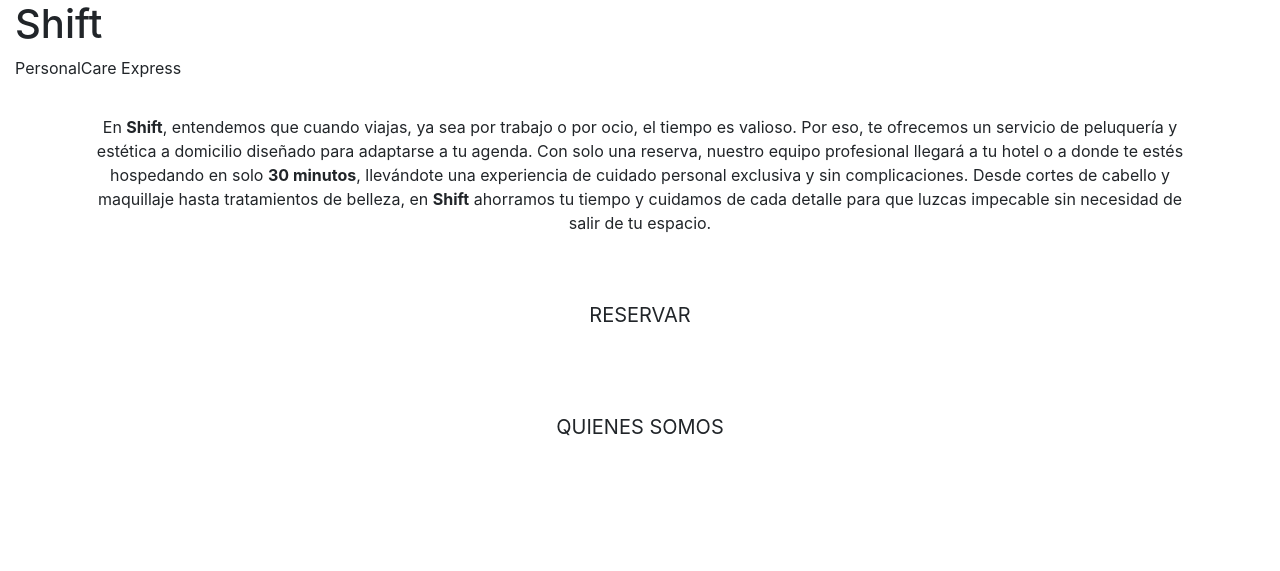
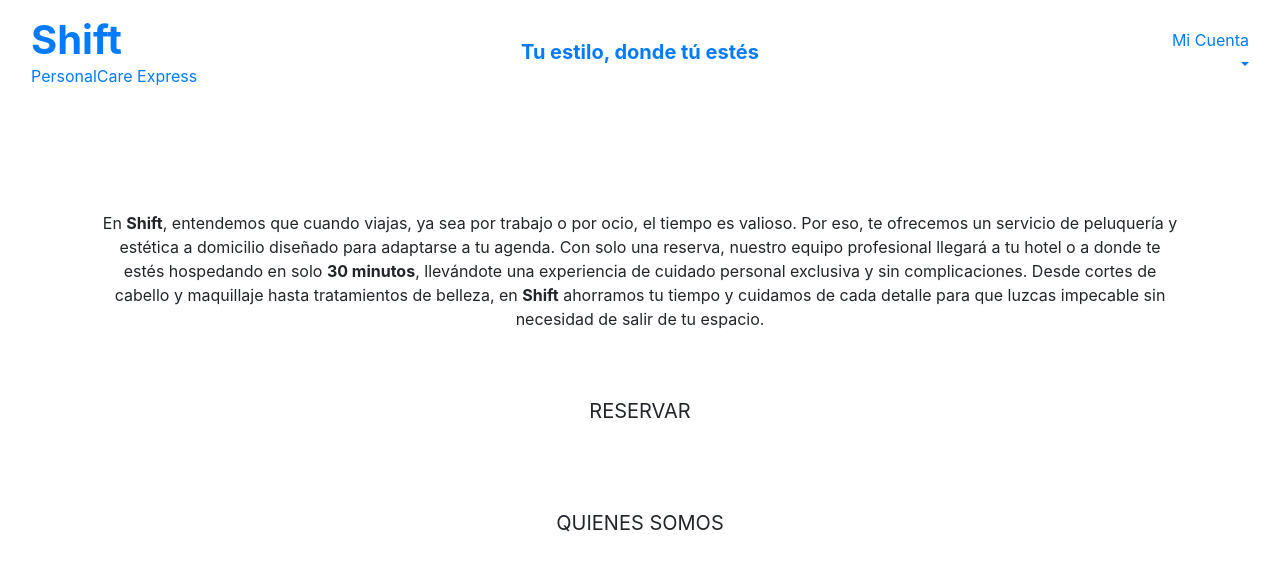
Before and after one commit to Juandavidc08/shift, a Django app: page / in a window 1280 px wide. Shown: the top 571 px of the page. Run offline with Django 5.2, Linux system fonts and the light colour scheme.

Commit message:
added main page header

```diff
--- a/templates/base.html
+++ b/templates/base.html
@@ -1,56 +1,77 @@
-{% load static %}
-
 <!doctype html>
 <html lang="en">
 <head>
+  {% load static %}
   {% block meta %}
     <meta http-equiv="X-UA-Compatible" content="ie=edge">
     <meta charset="utf-8">
     <meta name="viewport" content="width=device-width, initial-scale=1, shrink-to-fit=no">
-        <meta name="description" content="Shift PersonalCare Express, Tu estilo donde tu estes, inmediatez real servicio garantizado en 30 minutos de reserva o menos">
-        <meta name="keywords" content="Shift, Personal Care, Barber Delivery, delivery, peluqueria, barbero, cabello, domicilio, belleza, estilo, en casa ">
+    <meta name="description" content="Shift PersonalCare Express, Tu estilo donde tú estés, inmediatez real servicio garantizado en 30 minutos de reserva o menos">
+    <meta name="keywords" content="Shift, Personal Care, Barber Delivery, delivery, peluquería, barbero, cabello, domicilio, belleza, estilo, en casa">
   {% endblock %}
-
-    {% block extra_meta %}
-    {% endblock %}
-
   {% block corecss %}
-    <!-- Bootstrap CSS -->
     <link rel="stylesheet" href="https://cdn.jsdelivr.net/npm/bootstrap@4.6.2/dist/css/bootstrap.min.css" integrity="sha384-xOolHFLEh07PJGoPkLv1IbcEPTNtaed2xpHsD9ESMhqIYd0nLMwNLD69Npy4HI+N" crossorigin="anonymous">
   {% endblock %}
-
-    {% block extra_css %}
-    {% endblock %}
-
-    {% block corejs %}
-        <script src="https://cdn.jsdelivr.net/npm/jquery@3.5.1/dist/jquery.min.js" integrity="sha256-9/aliU8dGd2tb6OSsuzixeV4y/faTqgFtohetphbbj0=" crossorigin="anonymous"></script>
-        <script src="https://cdn.jsdelivr.net/npm/popper.js@1.16.1/dist/umd/popper.min.js" integrity="sha384-9/reFTGAW83EW2RDu2S0VKaIzap3H66lZH81PoYlFhbGU+6BZp6G7niu735Sk7lN" crossorigin="anonymous"></script>
-        <script src="https://cdn.jsdelivr.net/npm/bootstrap@4.6.2/dist/js/bootstrap.min.js" integrity="sha384-+sLIOodYLS7CIrQpBjl+C7nPvqq+FbNUBDunl/OZv93DB7Ln/533i8e/mZXLi/P+" crossorigin="anonymous"></script>
-    {% endblock %}
-
-    {% block extra_js %}
-    {% endblock %}
-
   <title>Shift {% block extra_title %}{% endblock %}</title>
 </head>
 <body>
-    <header class="container-fluid fixed-top">
-      <h1>Shift</h1>
-      <p>PersonalCare Express</p>
+  <header class="container-fluid fixed-top bg-white">
+    <div class="row align-items-center py-2">
+      <!-- Logo Section -->
+      <div class="col-4 text-center text-lg-left">
+        <a href="{% url 'home' %}" class="nav-link main-logo-link">
+          <h1 class="logo-font text-black my-0"><strong>Shift</strong></h1>
+          <p class="mb-0">PersonalCare Express</p>
+        </a>
+      </div>
+
+      <!-- Account Dropdown Section -->
+      <div class="col-4 text-center">
+        <a href="{% url 'home' %}" class="text-black nav-link">
+          <h5 class="font-weight-bold mb-0">Tu estilo, donde tú estés</h5>
+        </a>
+      </div>
+
+      <div class="col-4 text-lg-right text-center">
+        <ul class="list-inline mb-0">
+          <li class="list-inline-item dropdown">
+            <a class="text-black nav-link dropdown-toggle" href="#" id="user-options" data-toggle="dropdown" aria-haspopup="true" aria-expanded="false">
+              <i class="fas fa-user fa-lg"></i>
+              <p class="mb-0">Mi Cuenta</p>
+            </a>
+            <div class="dropdown-menu dropdown-menu-right border-0" aria-labelledby="user-options">
+              {% if request.user.is_authenticated %}
+                {% if request.user.is_superuser %}
+                  <a href="#" class="dropdown-item">Administración de Productos</a>
+                {% endif %}
+                <a href="#" class="dropdown-item">Mi Perfil</a>
+                <a href="{% url 'account_logout' %}" class="dropdown-item">Cerrar sesión</a>
+              {% else %}
+                <a href="{% url 'account_signup' %}" class="dropdown-item">Registrarse</a>
+                <a href="{% url 'account_login' %}" class="dropdown-item">Iniciar sesión</a>
+              {% endif %}
+            </div>
+          </li>
+        </ul>
+      </div>
+    </div>
   </header>
 
-    {% if messages %}
-        <div class="message-container"></div>
-    {% endif %}
+  <!-- Page Content -->
+  <main class="container mt-5 pt-5">
+    {% block content %}
+    <div class="text-center">
+      <h1 class="display-4 font-weight-bold">Tu estilo, donde tú estés</h1>
+      <p>En <strong>Shift</strong>, te ofrecemos un servicio de peluquería y estética a domicilio. Con solo una reserva, nuestro equipo llega a tu ubicación en 30 minutos, brindando una experiencia exclusiva y sin complicaciones.</p>
+      <a href="#" class="btn btn-lg btn-primary rounded-0 mt-4">Reservar</a>
+    </div>
+    {% endblock %}
+  </main>
 
-    {% block page_header %}
+  {% block corejs %}
+  <script src="https://cdn.jsdelivr.net/npm/jquery@3.5.1/dist/jquery.min.js"></script>
+  <script src="https://cdn.jsdelivr.net/npm/popper.js@1.16.1/dist/umd/popper.min.js"></script>
+  <script src="https://cdn.jsdelivr.net/npm/bootstrap@4.6.2/dist/js/bootstrap.min.js"></script>
   {% endblock %}
-
-    {% block content %}
-    {% endblock %}
-
-    {% block postloadjs %}
-    {% endblock %}
-
 </body>
 </html>
```
Lines whose indentation alone changed are shown as unchanged.
